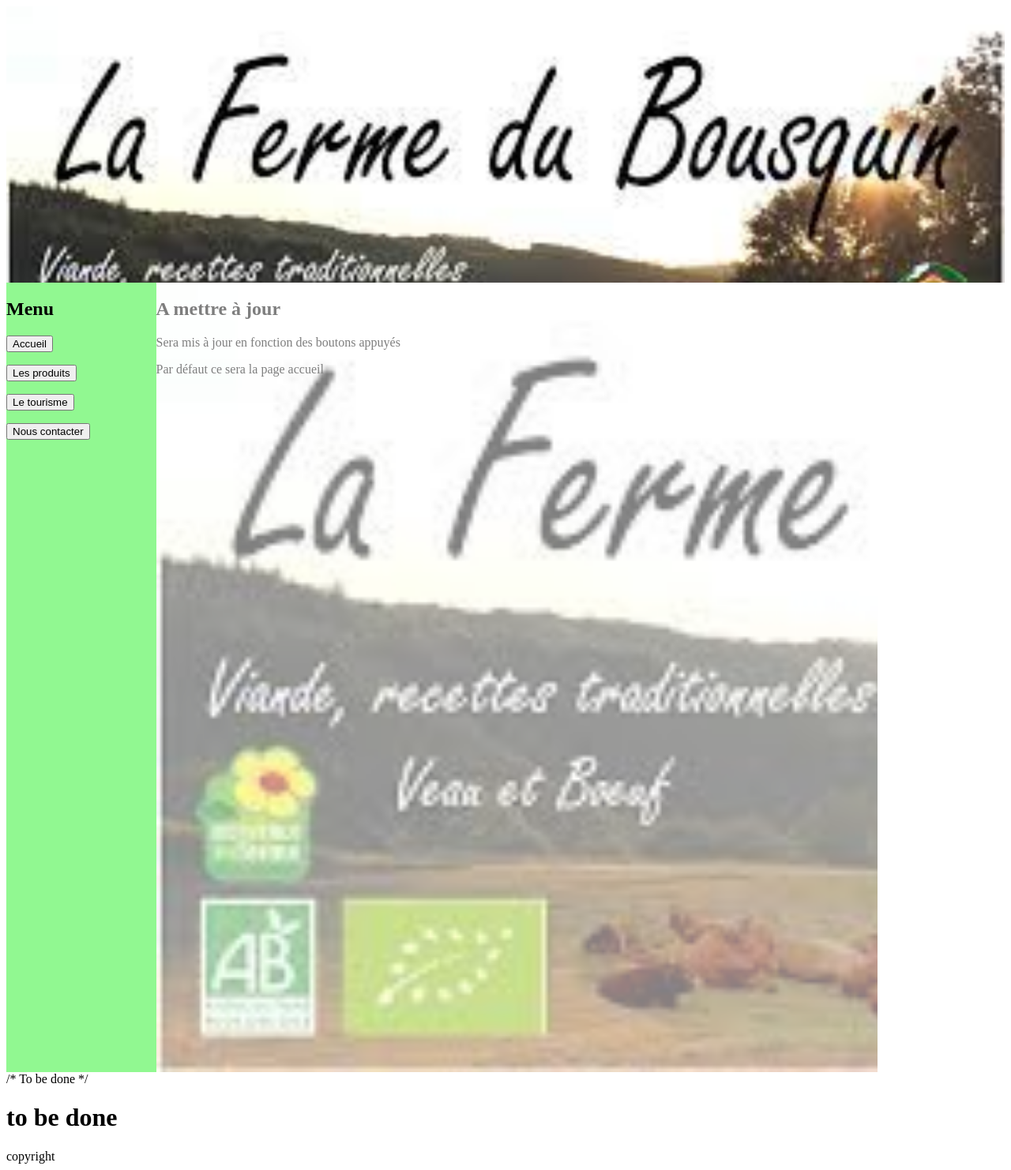
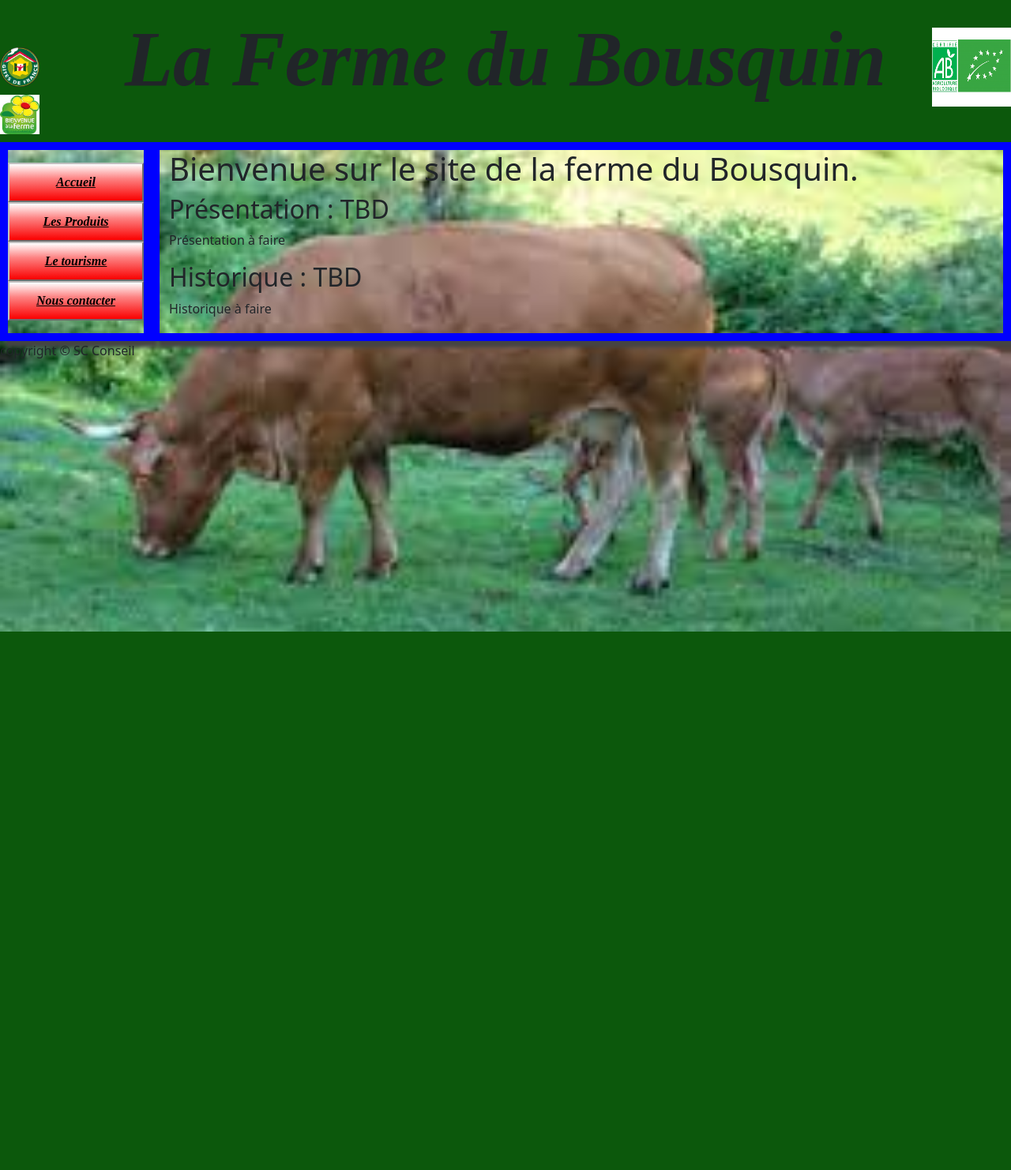
Before and after one commit to asterix31/asterix31.github.io, a Flask app: page / in a window 1280 px wide. Shown: the whole page at 79% size. After the commit the page ends 800 px from the top, so only its background shows below. Run offline with Flask 2, Linux system fonts and the light colour scheme.

Commit message:
update with new pages

```diff
--- a/app.py
+++ b/app.py
@@ -2,6 +2,18 @@ from flask import Flask, render_template, request
 
 app = Flask(__name__)
 
-@app.route("/")
+@app.route("/", methods=["GET","POST"])
 def homepage():
     return render_template("homepage.html")
+
+@app.route("/products", methods=["POST"])
+def products():
+    return render_template("products.html")
+
+@app.route("/tourisme", methods=["POST"])
+def tourisme():
+    return render_template("tourisme.html")
+
+@app.route("/contacts", methods=["POST"])
+def contacts():
+    return render_template("contacts.html")
--- a/static/styles.css
+++ b/static/styles.css
@@ -1,61 +1,126 @@
-#header
+header
 {
-    font-size : large;
+    font-family: 'Segoe script', 'Times new roman';
+    font-size: 100px;
+    font-weight: bold;
+    font-style: italic;
     text-align : center;
-    background-image: url("/static/ferme_bousquin.jpg");
-    background-size: cover;
+    background-color: rgb(12, 88, 12);
+    /*background-image: url("/static/ferme_bousquin.jpg");
+    background-size: 100% 100%;
     background-repeat: no-repeat;
     max-width: 100%;
     max-height: 100%;
-    width : auto;
-    height : 350px;
+    width : auto;*/
+    height : 180px;
+    z-index:10;
 }
 
-#body
+#img_gites
 {
-    position:relative;
+  position : absolute;
+  top : 0px;
+  left : 0px;
 }
-/*background-image: url("/static/photo_bousquin_vache.jpg");*/
-.imgback
+
+#img_AB
+{
+  position : absolute;
+  top : 0px;
+  right : 0px;
+}
+
+#img_bienvenue
+{
+  position : absolute;
+  top : 60px;
+  left : 0px;
+}
+
+
+body
 {
     position : absolute;
     top:0;
     left:0;
+    float : left;
     display : block;
+    background-image: url("/static/photo_bousquin_vache.jpg");
+    background-size: cover;
+    /*background-repeat: no-repeat;
+    background-blend-mode: lighten;
+    background-attachment: fixed;*/
+    max-width: 100%;
+    max-height: 100%;
+    width : 100%;
+    height : auto;
+    /*opacity : 0.5;*/
+    z-index:1;
 
-    background-image: url("/static/ferme_bousquin.jpg");
-    background-size: cover;
-    background-repeat: no-repeat;
-    /*max-width: 100%;
-    max-height: 100%;*/
-    width : 85%;
-    height : 1000px;
-    opacity : 0.5;
-
-
-}
-
-#test2
-{
-    background-color : blue;
-    color:blue;
-}
-
-#menu
-{
-    background-color : rgb(145, 248, 145);
 }
 
 /* Create four equal columns that floats next to each other */
 .column_menu {
   float: left;
   width: 15%;
-  height : 1000px;
+  height : auto;
+  border : 10px solid blue;
+  box-shadow: 8px 8px 5px #444;
+  padding : 0px;
 }
 
 .column_body {
   float: left;
   width: 85%;
+  position:relative;
+  border : 10px solid blue;
+  box-shadow: 8px 8px 5px #444;
+}
+
+
+.vertical {
+  font-family: 'Segoe script', 'Times new roman';
+  font-size: 16px;
+  font-weight: bold;
+  font-style: italic;
+  text-align : center;
+  text-decoration : underline;
+  color : black;
+  width : 100%;
+  height : 50px;
+  border: 2px outset #c0c0c0;
+  display: block;
+  background-color: red;
+  background-image : linear-gradient(180deg,#fff, rgb(253, 130, 130) 40%, rgb(250, 0, 0));
+}
+
+.vertical:hover {
+  background-color: #6495ED;
+  border: 2px inset #c0c0c0;
+  color : blue;
+}
+
+.reserver {
+  position : relative;
+  font-family: 'Comic sans MS', 'Times new roman';
+  font-size: 20px;
+  font-weight: bold;
+  text-align : center;
+  /*margin-left: auto;
+  margin-right: auto;*/
+  color : black;
+  width : 600px;
+  height : 50px;
+  border: 2px outset #c0c0c0;
+  /*display: flex;*/
+  background-color: grey;
+  /*background-image : linear-gradient(180deg,#fff, rgb(253, 130, 130) 40%, rgb(250, 0, 0));*/
+}
+
+.reserver:hover {
+  background-color: #6495ED;
+  border: 2px inset #c0c0c0;
+  color : blue;
 }
 
 /* Clear floats after the columns */
@@ -64,3 +129,37 @@
   display: table;
   clear: both;
 }
+
+ul {
+  display: block;
+  list-style-type: none;
+  margin-top: 2em;
+  margin-bottom: 2em;
+  margin-left: 0;
+  margin-right: 0;
+  padding-left: 40px;
+  line-height:200%
+}
+
+#grid_img
+{
+  margin-left : auto;
+  margin-right : auto;
+  display:flex;
+  text-align : center;
+  width : 640px;
+  overflow-x: auto;
+
+
+}
+
+#tourisme
+{
+  background-color: #6495ED;
+  padding : 0px;
+}
+
+.centrer
+{
+  text-align: center;
+}
--- a/templates/homepage.html
+++ b/templates/homepage.html
@@ -2,7 +2,23 @@
 
 {% block body %}
 
-/* To be done */
-    <h1> to be done</h1>
+    <h1>
+        Bienvenue sur le site de la ferme du Bousquin.
+    </h1>
+
+    <h2>
+        Présentation : TBD
+    </h2>
+    <p>
+        Présentation à faire
+    </p>
+    <h2>
+        Historique : TBD
+    </h2>
+    <p>
+        Historique à faire
+    </p>
+
+
 
 {% endblock %}
--- a/templates/layout.html
+++ b/templates/layout.html
@@ -3,52 +3,68 @@
 <html lang="fr">
     <head>
         <meta name="viewport" content="initial-scale=1, width=device-width">
+        <link href="https://cdn.jsdelivr.net/npm/bootstrap@5.2.3/dist/css/bootstrap.min.css" rel="stylesheet" integrity="sha384-rbsA2VBKQhggwzxH7pPCaAqO46MgnOM80zW1RWuH61DGLwZJEdK2Kadq2F9CUG65" crossorigin="anonymous">
         <link href="/static/styles.css" rel="stylesheet" />
         <title>Ferme du Bousquin</title>
+
+        <style>
+            button {
+                width : 150px;
+                height : 50px;
+                background-color: red;
+            }
+        </style>
+
     </head>
 
     <body>
+            <header>
 
-        <header id="header">
-
-        </header>
+                <div id="img_bienvenue">
+                    <img src="/static/logo_bienvenue_ferme.jpg" alt="logo Bienvenue à la ferme" height="50" width="50">
+                </div>
+                <div id="img_AB">
+                    <img src="/static/logo_AB.png" alt="logo AB" height="100" width="100">
+                </div>
+                <div id="img_gites">
+                    <img src="/static/logo_gites_france.png" alt="logo Gites de France" height="50" width="50">
+                </div>
+                La Ferme du Bousquin
+            </header>
 
         <main>
+
             <div class="container-fluid">
                 <div class="row">
-                    <div class="column_menu" id="menu">
-                        <h2>Menu</h2>
-                            <p>
-                                <button type="button">Accueil</button>
-                            </p>
-                            <p>
-                                <button type="button">Les produits</button>
-                            </p>
-                            <p>
-                                <button type="button">Le tourisme</button>
-                            </p>
-                            <p>
-                                <button type="button">Nous contacter</button>
-                            </p>
+                    <div class="column_menu">
+                        <p>
+                            <form action= "/" method='POST'>
+                                <input type='submit' class="vertical" value="Accueil">
+                            </form>
+                            <form action= "/products" method='POST'>
+                                <input type='submit' class="vertical" value="Les Produits">
+                            </form>
+                            <form action= "/tourisme" method='POST'>
+                                <input type='submit' class="vertical" value="Le tourisme">
+                            </form>
+                            <form action= "contacts" method='POST'>
+                                <input type='submit' class="vertical" value="Nous contacter">
+                            </form>
+
+                        </p>
 
                     </div>
-                    <div class="column_body" id="body">
-                        <div class="imgback">
-                            <h2>A mettre à jour</h2>
-                            <p>Sera mis à jour en fonction des boutons appuyés</p>
-                            <p>Par défaut ce sera la page accueil</p>
-                        </div>
+                    <div class="column_body" >
+                            {% block body %}{% endblock %}
                     </div>
-
                 </div>
             </div>
+
         </main>
 
 
-        {% block body %}{% endblock %}
-
         <footer>
-            copyright
+            copyright &#169 SC Conseil
         </footer>
 
     </body>
```
Also changed, not shown: templates/contacts.html (added, +28 -0 lines), templates/products.html (added, +8 -0 lines), templates/tourisme.html (added, +45 -0 lines), static/gite_139.jpg (added), static/gite_139_1.jpg (added), static/gite_139_2.jpg (added), static/gite_193.jpg (added), static/gite_193_1.jpg (added), static/gite_193_2.jpg (added), static/gite_193_3.jpg (added), static/logo_AB.png (added), static/logo_bienvenue_ferme.jpg (added), static/logo_facebook.png (added), static/logo_gites_france.png (added).
